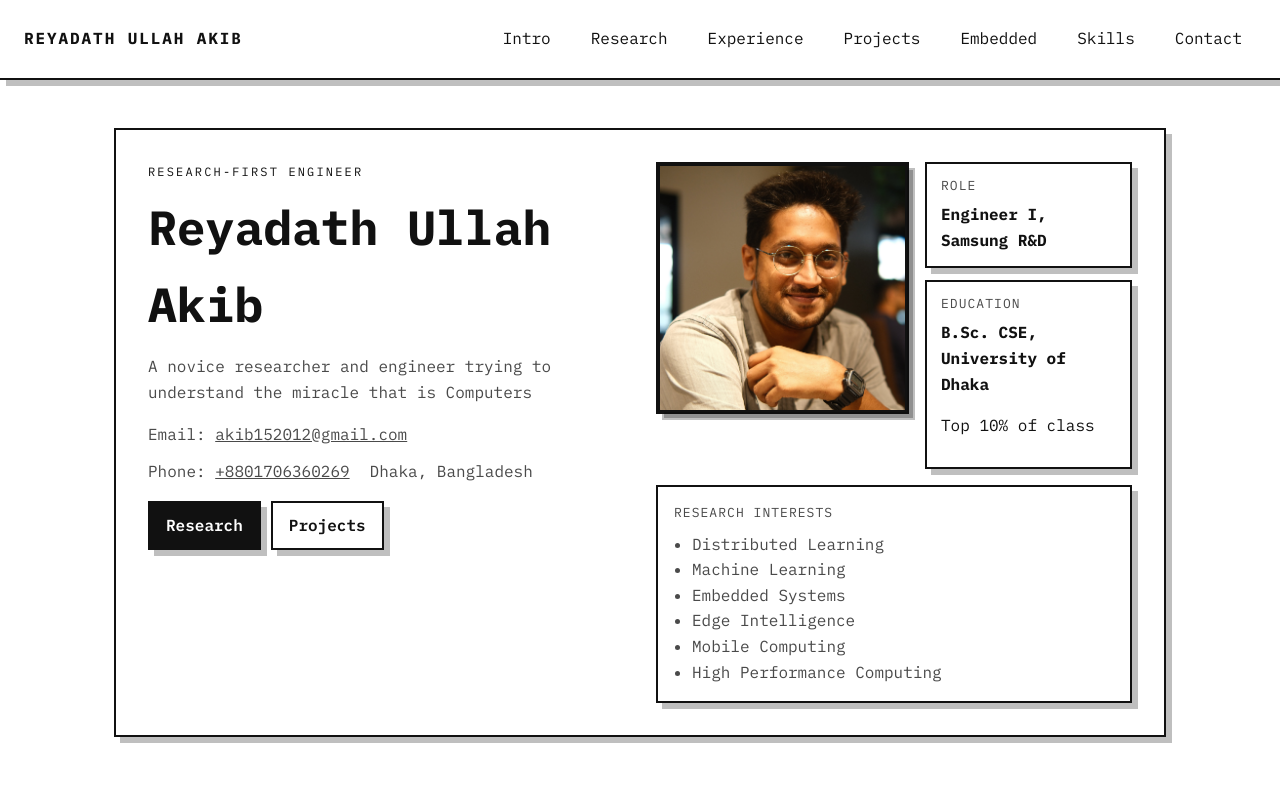
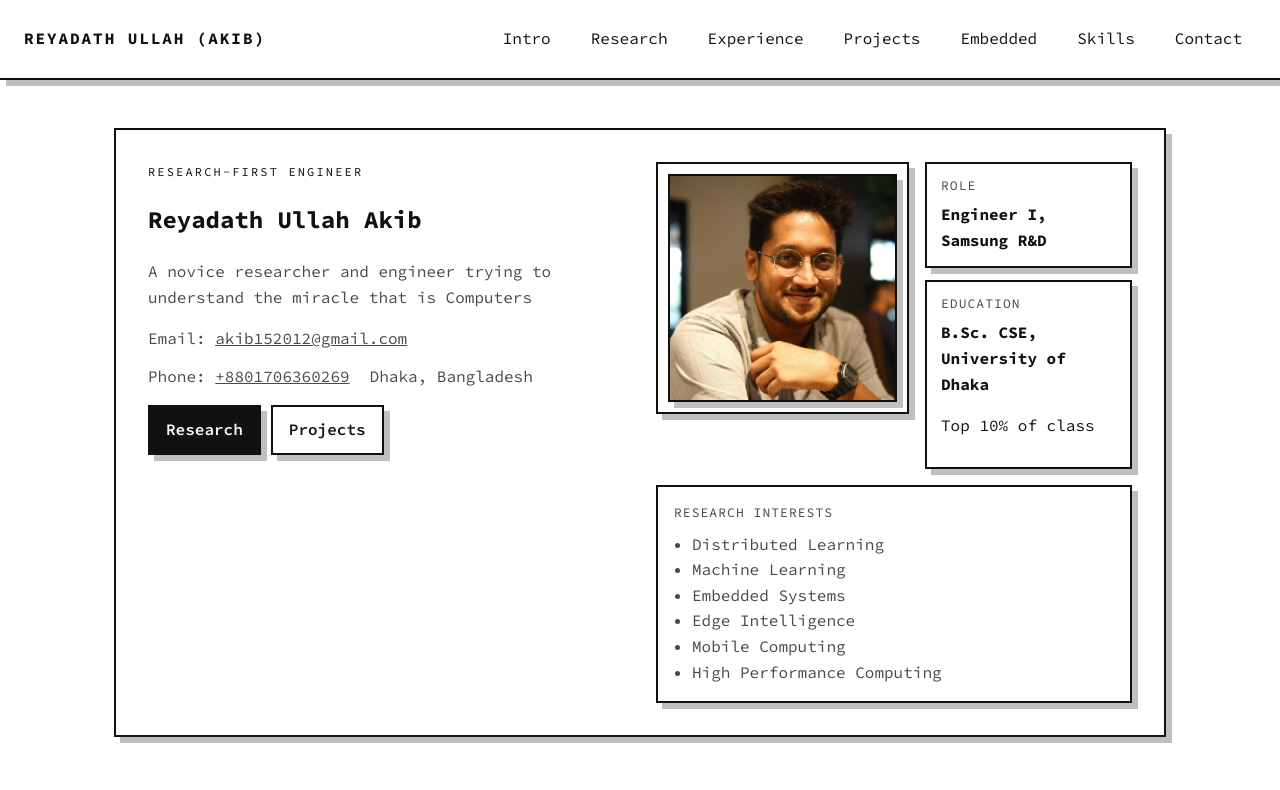
Before and after one commit to reyadath/reyadath.github.io, a plain HTML site: page index.html in a window 1280 px wide. Shown: the top 790 px of the page. Drawn offline with Linux system fonts and the light colour scheme.

Commit message:
updated fonts

```diff
--- a/index.html
+++ b/index.html
@@ -6,12 +6,15 @@
   <title>Riadath | Portfolio</title>
   <link rel="preconnect" href="https://fonts.googleapis.com">
   <link rel="preconnect" href="https://fonts.gstatic.com" crossorigin>
-  <link href="https://fonts.googleapis.com/css2?family=IBM+Plex+Mono:wght@400;500;600;700&display=swap" rel="stylesheet">
+  <link href="https://fonts.googleapis.com/css2?family=JetBrains+Mono:wght@400;500;600;700&display=swap" rel="stylesheet">
   <link rel="stylesheet" href="style.css">
+  <link rel="preconnect" href="https://fonts.googleapis.com">
+  <link rel="preconnect" href="https://fonts.gstatic.com" crossorigin>
+  <link href="https://fonts.googleapis.com/css2?family=Source+Code+Pro:wght@400;500;600;700&display=swap" rel="stylesheet">
 </head>
 <body>
   <header class="topbar">
-    <div class="logo">Reyadath Ullah Akib</div>
+    <div class="logo">Reyadath Ullah (Akib)</div>
     <nav class="nav" id="nav">
       <a href="#home">Intro</a>
       <a href="#research">Research</a>
@@ -32,7 +35,7 @@
     <section class="hero" id="home">
       <div class="hero__content">
         <p class="eyebrow">Research-first engineer</p>
-        <h1>Reyadath Ullah Akib</h1>
+        <h2>Reyadath Ullah Akib</h2>
         <p class="lede">A novice researcher and engineer trying to understand the miracle that is Computers</p>
         <div class="meta">
           <span>Email: <a href="mailto:akib152012@gmail.com">akib152012@gmail.com</a></span>
@@ -267,7 +270,6 @@
             · <a href="https://codeforces.com/profile/riadath" target="_blank" rel="noreferrer">Codeforces 571</a>
             · <a href="https://lightoj.com/user/riadath" target="_blank" rel="noreferrer">LightOJ 109</a>
             · <a href="https://uhunt.onlinejudge.org/id/1056293" target="_blank" rel="noreferrer">UVA 148</a>
-            · <a href="https://www.stopstalk.com/user/profile/riadath" target="_blank" rel="noreferrer">StopStalk 150+</a>
           </p>
         </div>
       </div>
--- a/style.css
+++ b/style.css
@@ -18,7 +18,7 @@
 
 body {
   margin: 0;
-  font-family: "IBM Plex Mono", ui-monospace, SFMono-Regular, Menlo, monospace;
+  font-family: "Source Code Pro", ui-monospace, SFMono-Regular, Menlo, monospace;
   background: var(--bg);
   color: var(--ink);
   line-height: 1.6;
@@ -183,8 +183,9 @@ main {
 }
 
 .card.portrait {
-  padding: 0;
-  margin: 0;
+  padding: 10px;
+  margin-top: 0px;
+  /* margin: 0; */
   align-self: start;
 }
 
```
